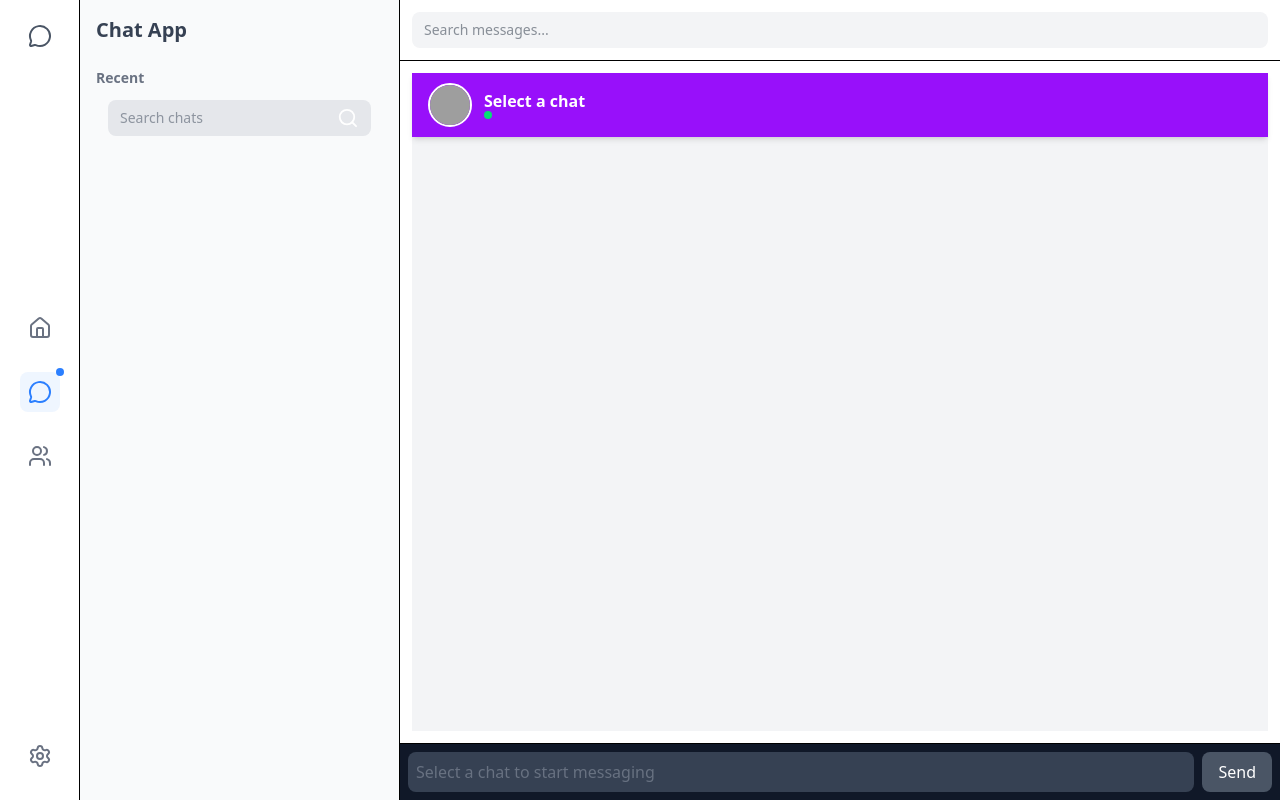
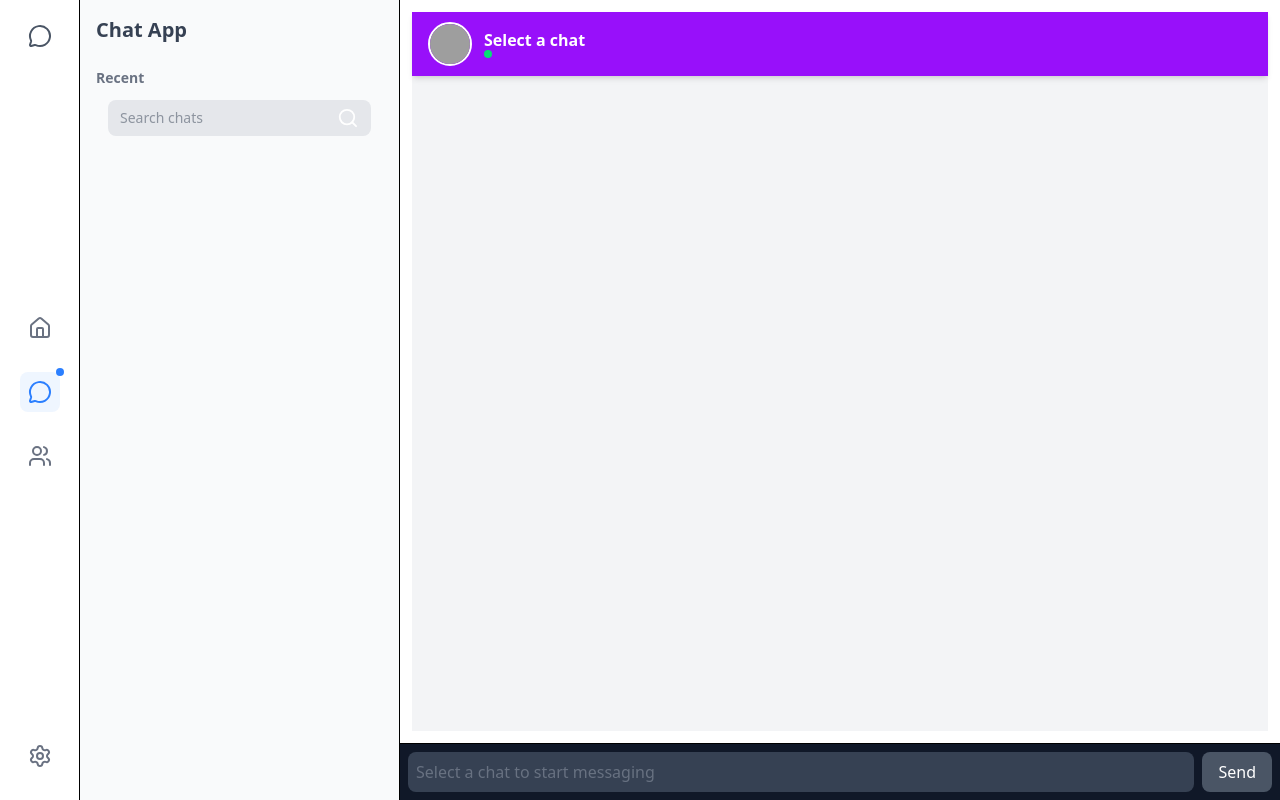
Before and after one commit to kevinrakholiya-exhibyte/React-Chat-App, a React (Vite) app in the folder ChatApp/: page /chats in a window 1280 px wide. Built offline with nearby package versions, Linux system fonts and the light colour scheme; grey boxes are pictures that could not be loaded.

Commit message:
fix the user route and UI of the search bar

```diff
--- a/ChatApp/src/App.jsx
+++ b/ChatApp/src/App.jsx
@@ -12,7 +12,7 @@ function App() {
       <Routes>
         <Route path='/' element={<Home />} />
         <Route path='/chats' element={<Chat />} />
-        <Route path='/User' element={<AddUser />} />
+        <Route path='/user' element={<AddUser />} />
       </Routes>
     </ChatProvider>
   )
--- a/ChatApp/src/components/Chat.jsx
+++ b/ChatApp/src/components/Chat.jsx
@@ -1,15 +1,17 @@
 import React, { useEffect, useState } from 'react'
 import Conversation from './Conversation'
 import Messages from './Messages'
-import { Home, HomeIcon, MessageCircle, Settings, Users } from 'lucide-react'
+import { Home, HomeIcon, MessageCircle, Search, Settings, Users } from 'lucide-react'
 import MessageInput from './MessageInput'
 import { Link, Navigate } from 'react-router-dom'
 import LoadingSkeleton from './LoadingSkeleton'
+import { useChat } from '../contextAPI/ChatContext'
 
 const Chat = () => {
 
     const [loading, setLoading] = useState(true)
     const [searchText, setSearchText] = useState("")
+    const { activeChat } = useChat()
     useEffect(() => {
         const timer = setTimeout(() => {
             setLoading(false)
@@ -41,7 +43,7 @@ const Chat = () => {
                     </div>
                     <div className="p-2 rounded-lg cursor-pointer text-gray-500
                           hover:text-gray-700 dark:text-gray-400 dark:hover:text-white">
-                        <Link to="/User"><Users className="w-6 h-6" /></Link>
+                        <Link to="/user"><Users className="w-6 h-6" /></Link>
                     </div>
                 </div>
 
@@ -77,14 +79,27 @@ const Chat = () => {
                     {/* Chat Messages */}
                     <div className="flex-1 flex flex-col bg-white dark:bg-gray-900">
                         {/* Search Input For Messages */}
-                        <div className="p-3 border-b dark:border-gray-700">
-                            <input
-                                type="text"
-                                value={searchText}
-                                onChange={(e) => setSearchText(e.target.value)}
-                                placeholder="Search messages..."
-                                className="w-full px-3 py-2 rounded-lg text-sm bg-gray-100 dark:bg-gray-800 text-gray-800 dark:text-white outline-none" />
-                        </div>
+                        {activeChat && (
+                            <div className="px-4 py-2 bg-gray-50 dark:bg-gray-900 border-b dark:border-gray-700">
+                                <div className="flex items-center gap-2 px-3 py-2 rounded-full bg-gray-100 dark:bg-gray-800">
+                                    <Search className="w-4 h-4 text-gray-500" />
+                                    <input
+                                        type="text"
+                                        value={searchText}
+                                        onChange={(e) => setSearchText(e.target.value)}
+                                        placeholder="Search messages"
+                                        className="flex-1 bg-transparent text-sm text-gray-800 dark:text-white outline-none"/>
+
+                                    {searchText && (
+                                        <button
+                                            onClick={() => setSearchText("")}
+                                            className="text-gray-400 hover:text-gray-600">
+                                            ✕
+                                        </button>
+                                    )}
+                                </div>
+                            </div>
+                        )}
 
                         {/* Messages */}
                         <div className="flex-1 overflow-y-auto p-3">
```
